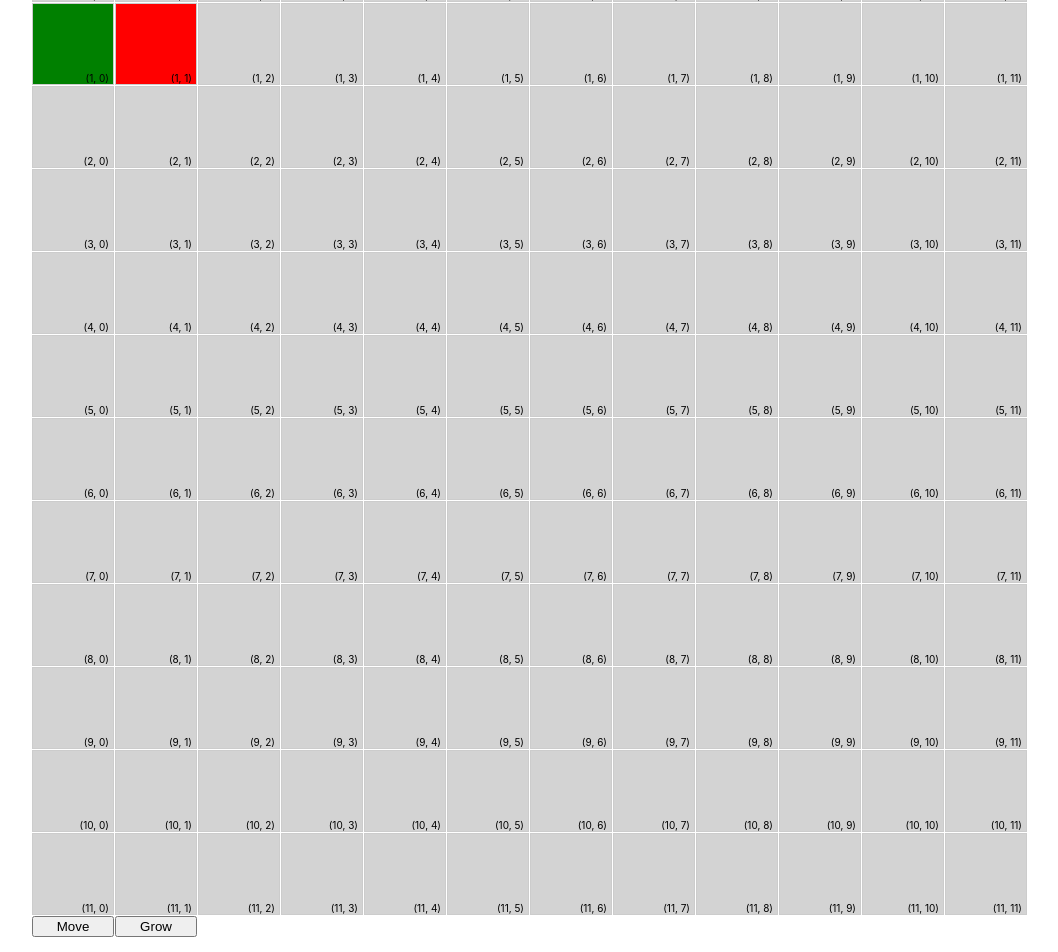
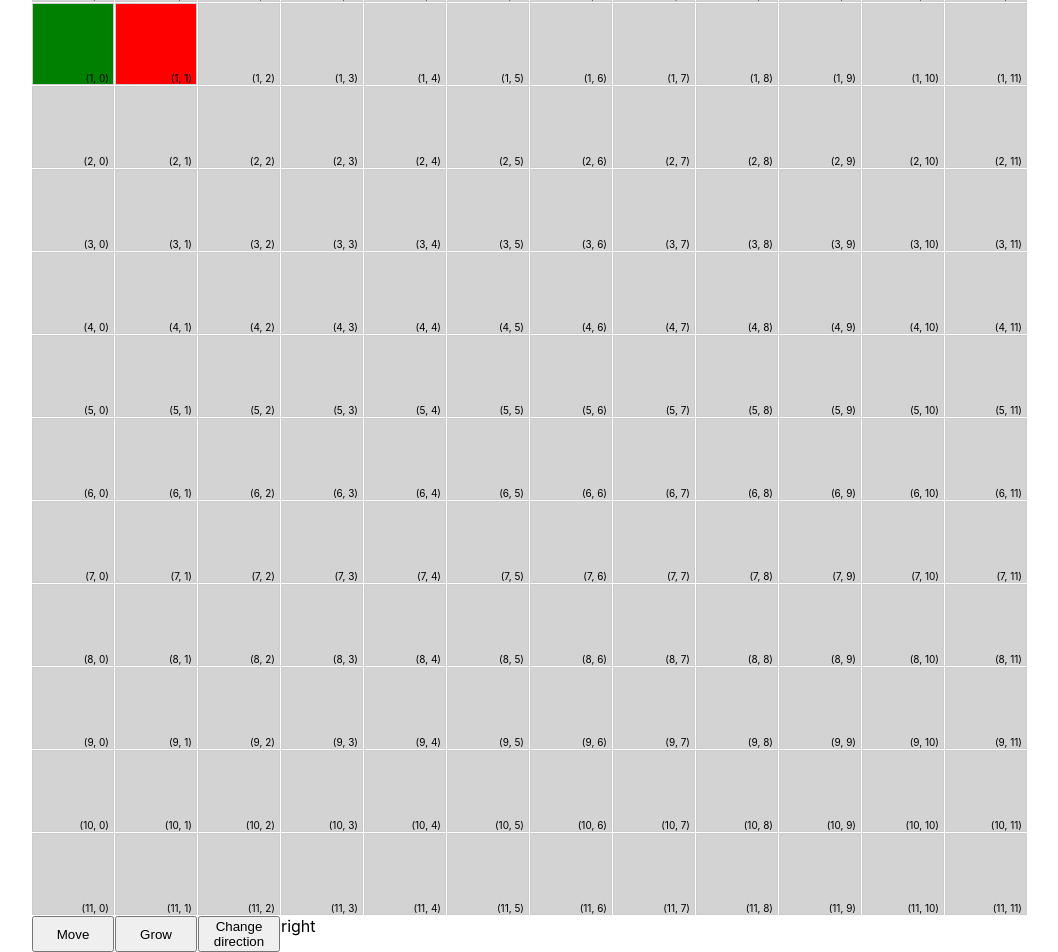
Before and after one commit to douglasnavarro/snake-react, a React (Create React App) app: page / in a window 1280 px wide. Shown: the whole page, without its empty margins (128-1186 px from the left). Built offline with nearby package versions, Linux system fonts and the light colour scheme.

Commit message:
expose setDirection fn

```diff
--- a/src/Grid.tsx
+++ b/src/Grid.tsx
@@ -13,12 +13,14 @@ type SnakeDirection = 'right' | 'left' | 'up' | 'down'
 
 type UseSnake = {
   snake: Array<SnakePart>
+  direction: SnakeDirection
   move: () => void
   grow: () => void
+  setDirection: (newDirection: SnakeDirection) => void
 }
 
 const useSnake = (): UseSnake => {
-  const [direction, _] = React.useState<SnakeDirection>('down')
+  const [direction, setDirection] = React.useState<SnakeDirection>('right')
   const [snake, setSnake] = React.useState([
     { row: 1, col: 1 },
     { row: 1, col: 0 },
@@ -73,11 +75,17 @@ const useSnake = (): UseSnake => {
     setSnake((currentSnake) => addPart(currentSnake, direction))
   }
 
-  return { snake, move, grow }
+  return {
+    snake,
+    direction,
+    setDirection,
+    move,
+    grow,
+  }
 }
 
 const Grid: React.FC = () => {
-  const { snake, move, grow } = useSnake()
+  const { snake, direction, move, grow, setDirection } = useSnake()
 
   const grid = Array.from({ length: ROWS }, (_, rowIndex) =>
     Array.from({ length: COLS }, (_, colIndex) => ({
@@ -113,6 +121,8 @@ const Grid: React.FC = () => {
       })}
       <button onClick={move}>Move</button>
       <button onClick={grow}>Grow</button>
+      <button onClick={() => setDirection('down')}>Change direction</button>
+      <span>{direction}</span>
     </div>
   )
 }
```
